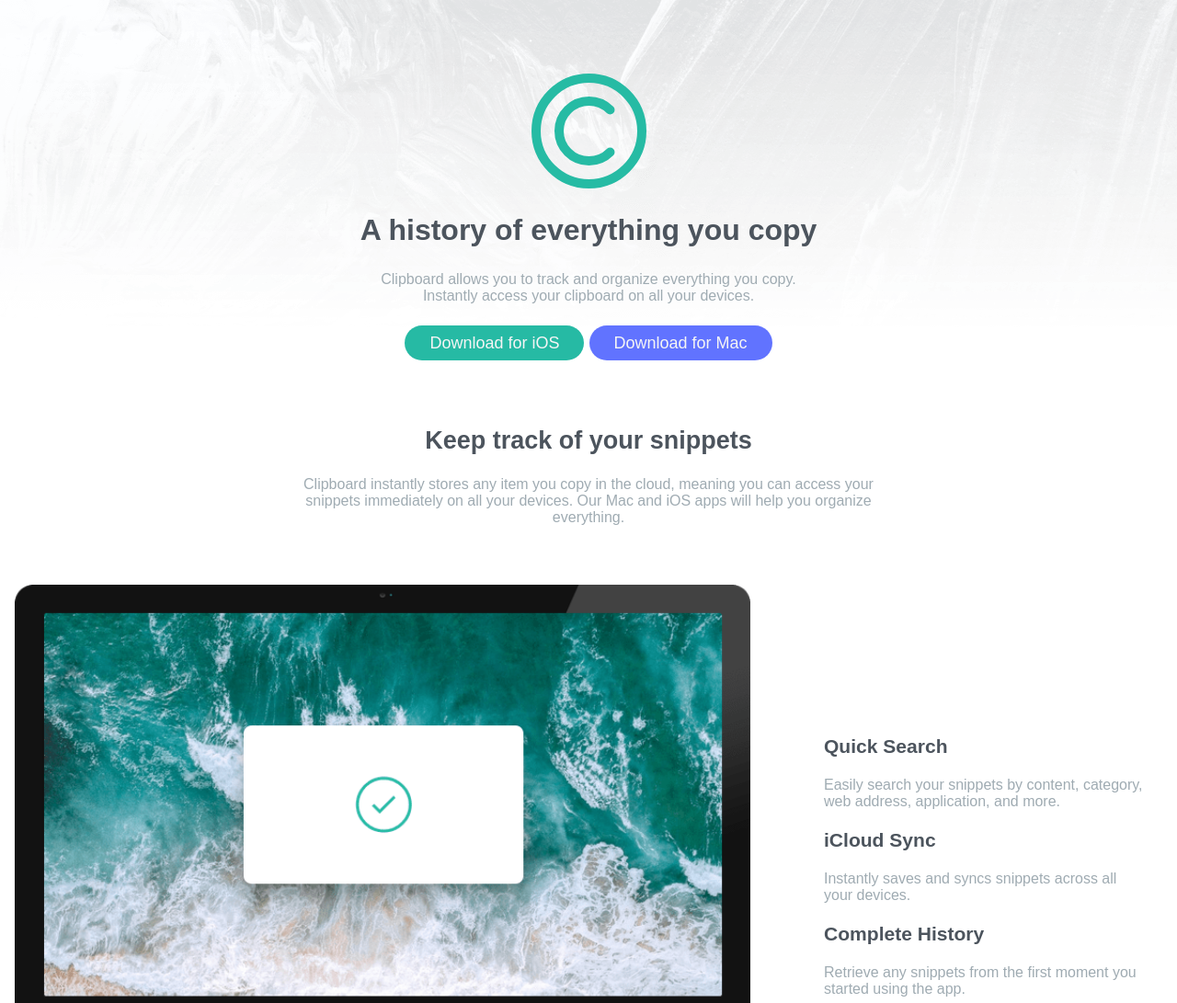
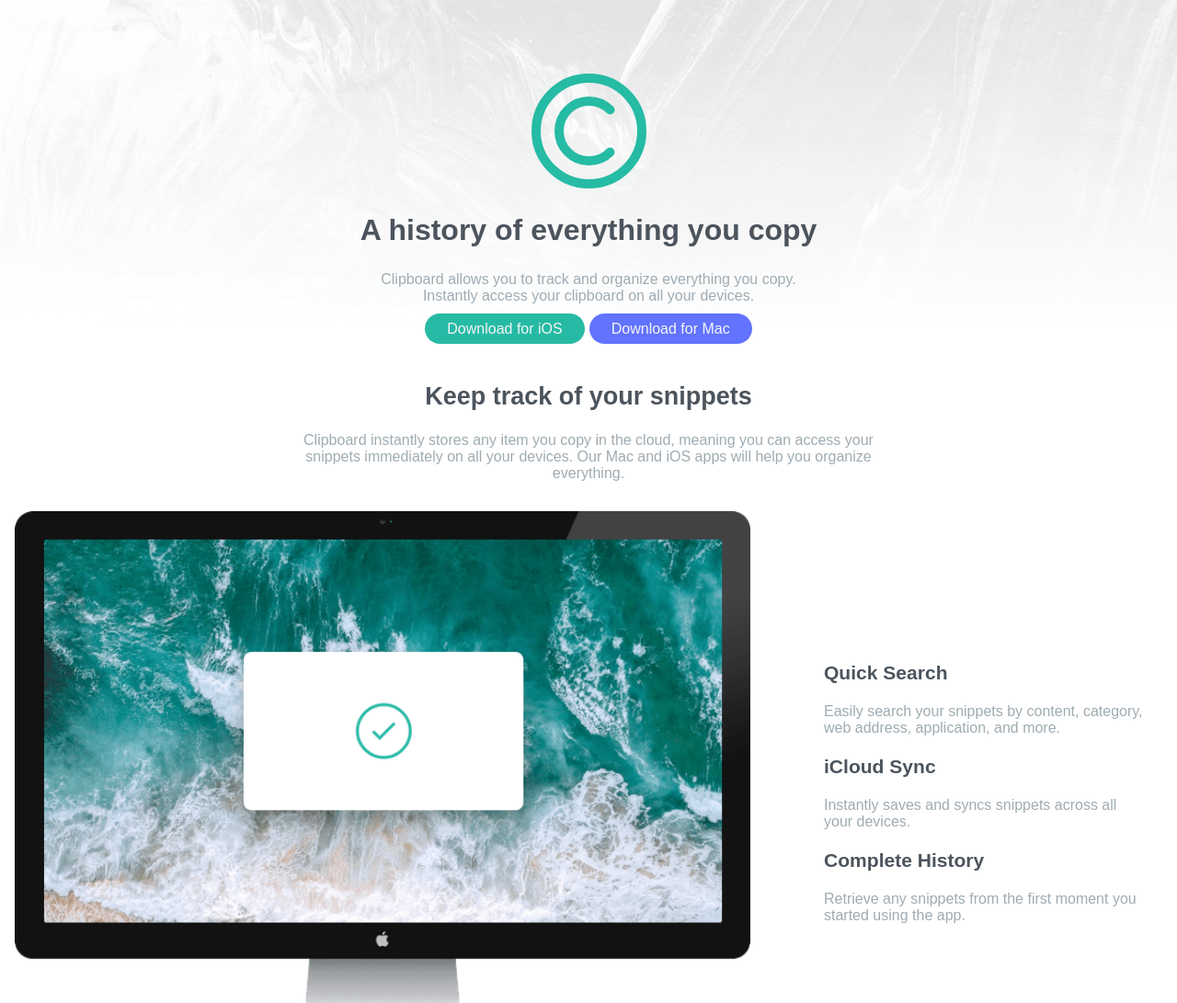
Before and after one commit to eruj22/Fontendmentor-exercise4, a plain HTML site: page index.html in a window 1280 px wide. Shown: the top 1091 px of the page at 92% size. Drawn offline with Linux system fonts and the light colour scheme; a web font is replaced by a local one.

Commit message:
Add files via upload

```diff
--- a/style.css
+++ b/style.css
@@ -46,7 +46,7 @@ img {
 .hero {
     background-image: url(images/bg-header-desktop.png);
     background-repeat: no-repeat;
-    margin-bottom: 5rem;
+    margin-bottom: 3rem;
 }
 .hero-text {
     width: 100%;
@@ -55,9 +55,10 @@ img {
 }
 
 .hero-cta {
-    margin-top: 2rem;
+    margin-top: 1rem;
 }
 .cta {
+    font-size: 1rem;
     text-decoration: none;
     color: whitesmoke;
     padding: .5em 1.5em;
@@ -79,7 +80,7 @@ img {
 .sec {
     width: 100%;
     max-width: 630px;
-    margin: 0 auto 4rem;
+    margin: 0 auto 2rem;
 }
 
 .section1 {
```
